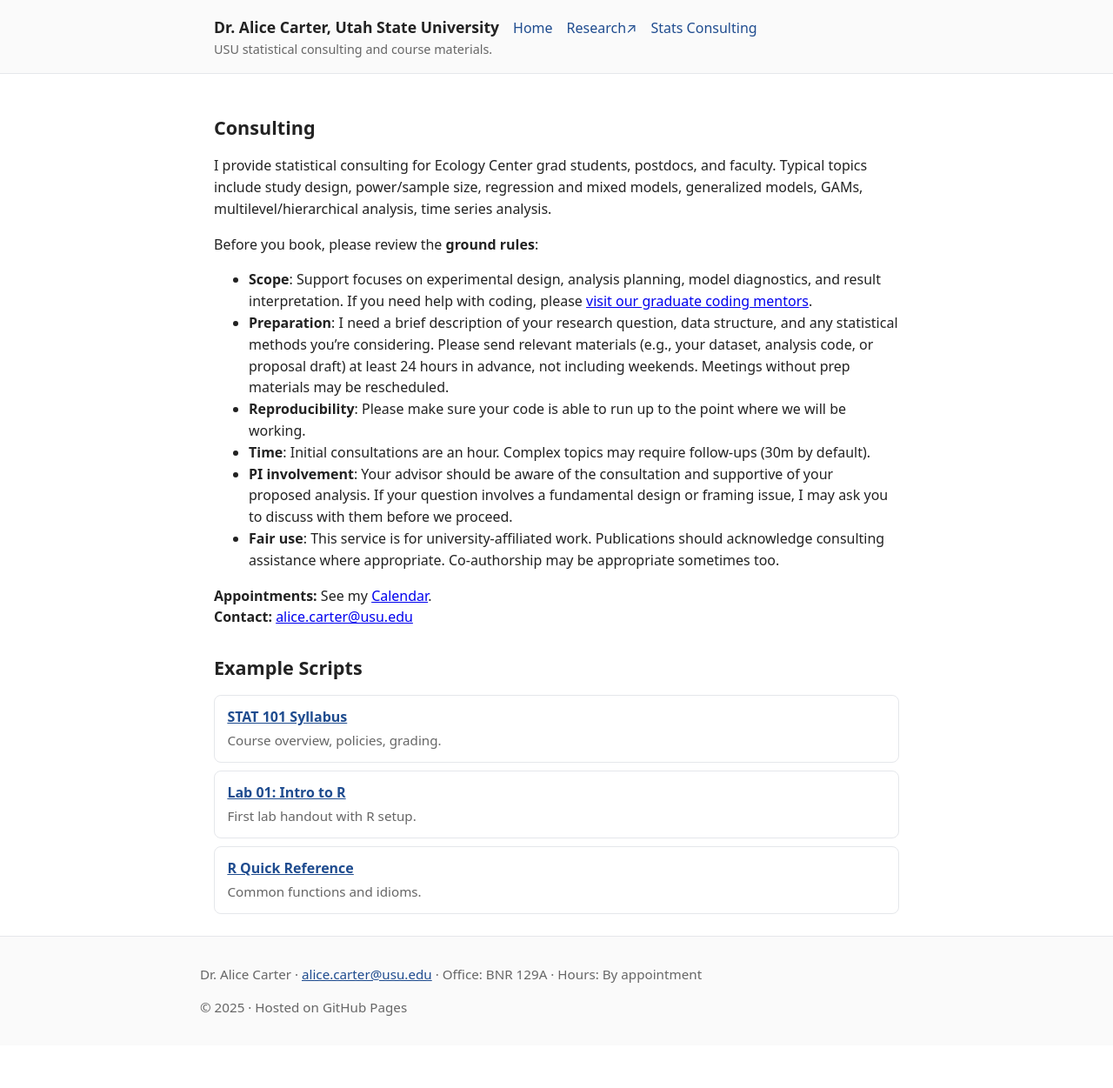
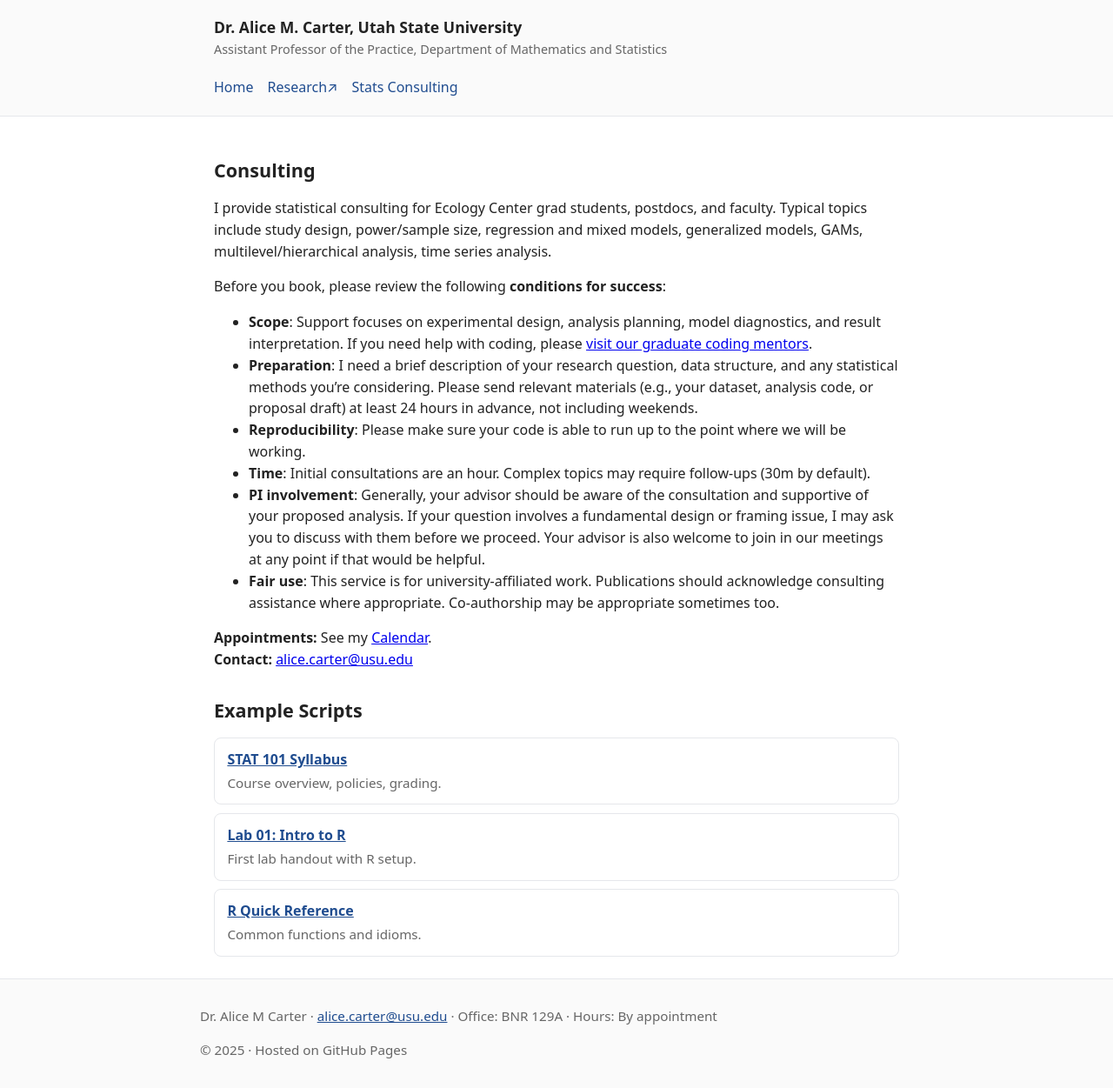
Before and after one commit to amcarter/alicecarter, a Jekyll site: the page built from consult.md, in a window 1280 px wide. Shown: the whole page at 87% size. Built offline with Jekyll 4.4.1, drawn with Linux system fonts in a browser that asks for light colours; before the commit the page ends 1202 px from its top, so only the background shows below that.

Commit message:
updated groundrules and page title

```diff
--- a/_config.yml
+++ b/_config.yml
@@ -1,11 +1,11 @@
-title: "Dr. Alice Carter, Utah State University"
-description: "USU statistical consulting and course materials."
+title: "Dr. Alice M. Carter, Utah State University"
+description: "Assistant Professor of the Practice, Department of Mathematics and Statistics"
 baseurl: "/alicecarter"
 url: "https://vlahm.github.io"
 
 # Simple site variables you can reuse in layouts
 consultant:
-  name: "Dr. Alice Carter"
+  name: "Dr. Alice M Carter"
   email: "alice.carter@usu.edu"
   office: "BNR 129A"
   hours: "By appointment"
--- a/_includes/ground_rules.md
+++ b/_includes/ground_rules.md
@@ -1,6 +1,6 @@
 - **Scope**: Support focuses on experimental design, analysis planning, model diagnostics, and result interpretation. If you need help with coding, please [visit our graduate coding mentors](https://forms.gle/xNRkHvJWM7Efjwq39).
-- **Preparation**: I need a brief description of your research question, data structure, and any statistical methods you're considering. Please send relevant materials (e.g., your dataset, analysis code, or proposal draft) at least 24 hours in advance, not including weekends. Meetings without prep materials may be rescheduled.
+- **Preparation**: I need a brief description of your research question, data structure, and any statistical methods you're considering. Please send relevant materials (e.g., your dataset, analysis code, or proposal draft) at least 24 hours in advance, not including weekends.
 - **Reproducibility**: Please make sure your code is able to run up to the point where we will be working.
 - **Time**: Initial consultations are an hour. Complex topics may require follow-ups (30m by default).
-- **PI involvement**: Your advisor should be aware of the consultation and supportive of your proposed analysis. If your question involves a fundamental design or framing issue, I may ask you to discuss with them before we proceed.
+- **PI involvement**: Generally, your advisor should be aware of the consultation and supportive of your proposed analysis. If your question involves a fundamental design or framing issue, I may ask you to discuss with them before we proceed. Your advisor is also welcome to join in our meetings at any point if that would be helpful.
 - **Fair use**: This service is for university-affiliated work. Publications should acknowledge consulting assistance where appropriate. Co-authorship may be appropriate sometimes too.
--- a/consult.md
+++ b/consult.md
@@ -7,7 +7,7 @@ title: "Alice Carter's stats consulting & teaching pages"
 
 I provide statistical consulting for Ecology Center grad students, postdocs, and faculty. Typical topics include study design, power/sample size, regression and mixed models, generalized models, GAMs, multilevel/hierarchical analysis, time series analysis.
 
-Before you book, please review the **ground rules**:
+Before you book, please review the following **conditions for success**:
 {% include ground_rules.md %}
 
 **Appointments:** See my [Calendar](https://calendly.com/usu_ec_statistical_consulting).<br>
```
Also changed, not shown: 1 other file.
